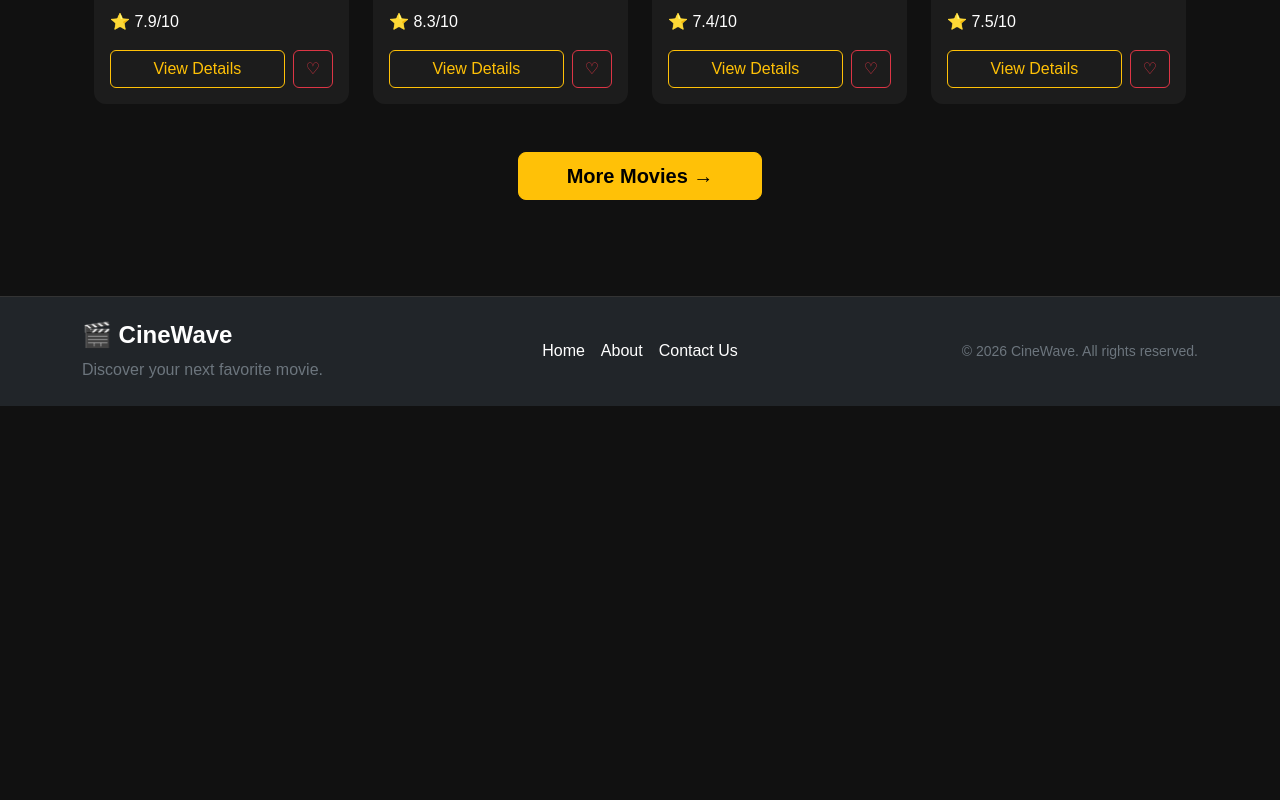
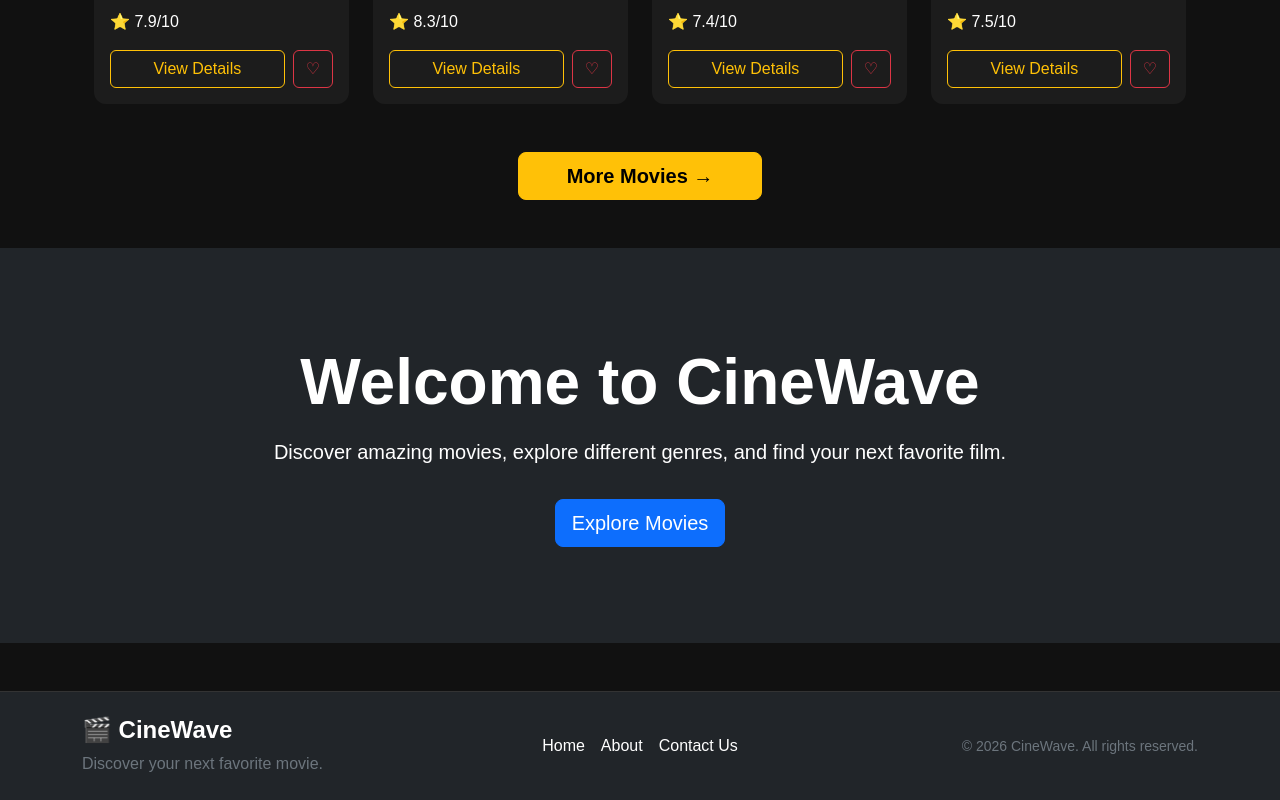
Before and after one commit to Jenny-Sarkis/CineWave, a React (Vite) app: page / in a window 1280 px wide. Shown: the part 1657-2457 px from the top of the page. Before the commit the page ends 2063 px from the top, so only its background shows below. Built offline with nearby package versions, Linux system fonts and the light colour scheme.

Commit message:
Add Hero component and update website

```diff
--- a/src/components/Hero.jsx
+++ b/src/components/Hero.jsx
@@ -0,0 +1,24 @@
+import { Link } from "react-router-dom";
+
+function Hero() {
+  return (
+    <section className="container-fluid bg-dark text-white py-5">
+      <div className="container py-5 text-center">
+        <h1 className="display-3 fw-bold">
+          Welcome to CineWave
+        </h1>
+
+        <p className="lead mt-3">
+          Discover amazing movies, explore different genres,
+          and find your next favorite film.
+        </p>
+
+        <Link to="/movies" className="btn btn-primary btn-lg mt-3">
+          Explore Movies
+        </Link>
+      </div>
+    </section>
+  );
+}
+
+export default Hero;
--- a/src/pages/Home.jsx
+++ b/src/pages/Home.jsx
@@ -6,6 +6,7 @@ import MovieGrid from "../components/MovieGrid";
 import SearchBar from "../components/SearchBar";
 import GenreFilter from "../components/GenreFilter";
 import useFavorites from "../hooks/useFavorites";
+import Hero from "../components/Hero";
 
 function Home() {
   const [searchTerm, setSearchTerm] = useState("");
@@ -81,6 +82,7 @@ function Home() {
           </Link>
         </div>
       </section>
+      <Hero/>
     </div>
   );
 }
```
